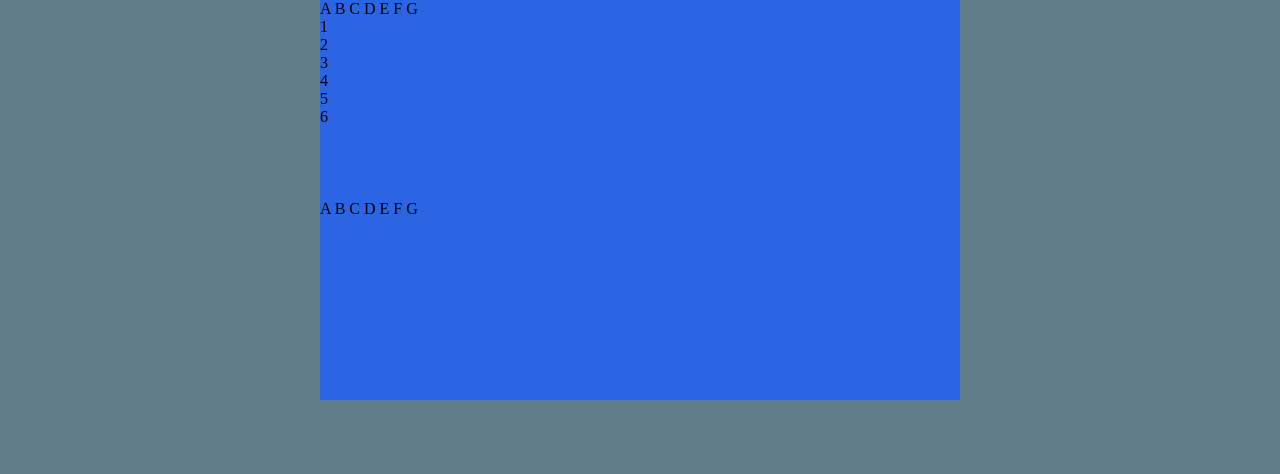
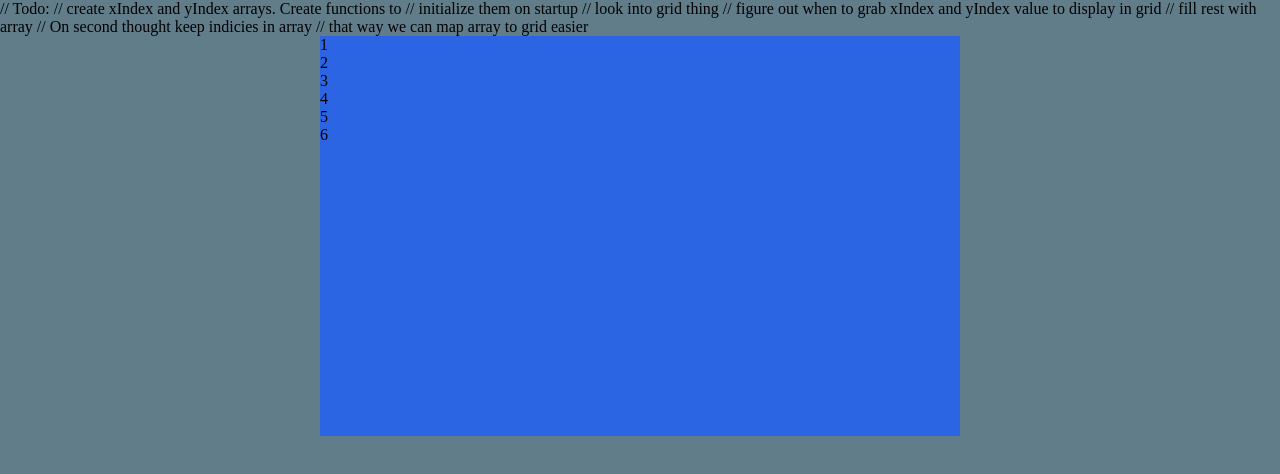
Before and after one commit to michael-pollock/365-Group, a website: page client/index.html in a window 1280 px wide. Drawn offline with nearby package versions, Linux system fonts and the light colour scheme.

Commit message:
todo notes

```diff
--- a/client/index.html
+++ b/client/index.html
@@ -1,5 +1,15 @@
+// Todo:
+// create xIndex and yIndex arrays. Create functions to
+// initialize them on startup
+// look into grid thing
+// figure out when to grab xIndex and yIndex value to display in grid
+// fill rest with array
+// On second thought keep indicies in array
+// that way we can map array to grid easier
+
 <!DOCTYPE html>
 <html lang="en">
+
 <head>
   <meta charset="UTF-8" />
   <meta http-equiv="X-UA-Compatible" content="IE=edge" />
@@ -12,7 +22,7 @@
 <body>
   <div id="app">
     <div id="board" v-for="row in board">
-        {{boardHeader}}
+      <!-- {{boardHeader}} -->
       <div v-for="column in row">{{column}}</div>
       <div id="messageArea"></div>
     </div>
@@ -20,4 +30,5 @@
 
   <script src="client.js"></script>
 </body>
+
 </html>
```
Also changed, not shown: client/client.js (+9 -0 lines). Lines whose indentation alone changed are shown as unchanged.
